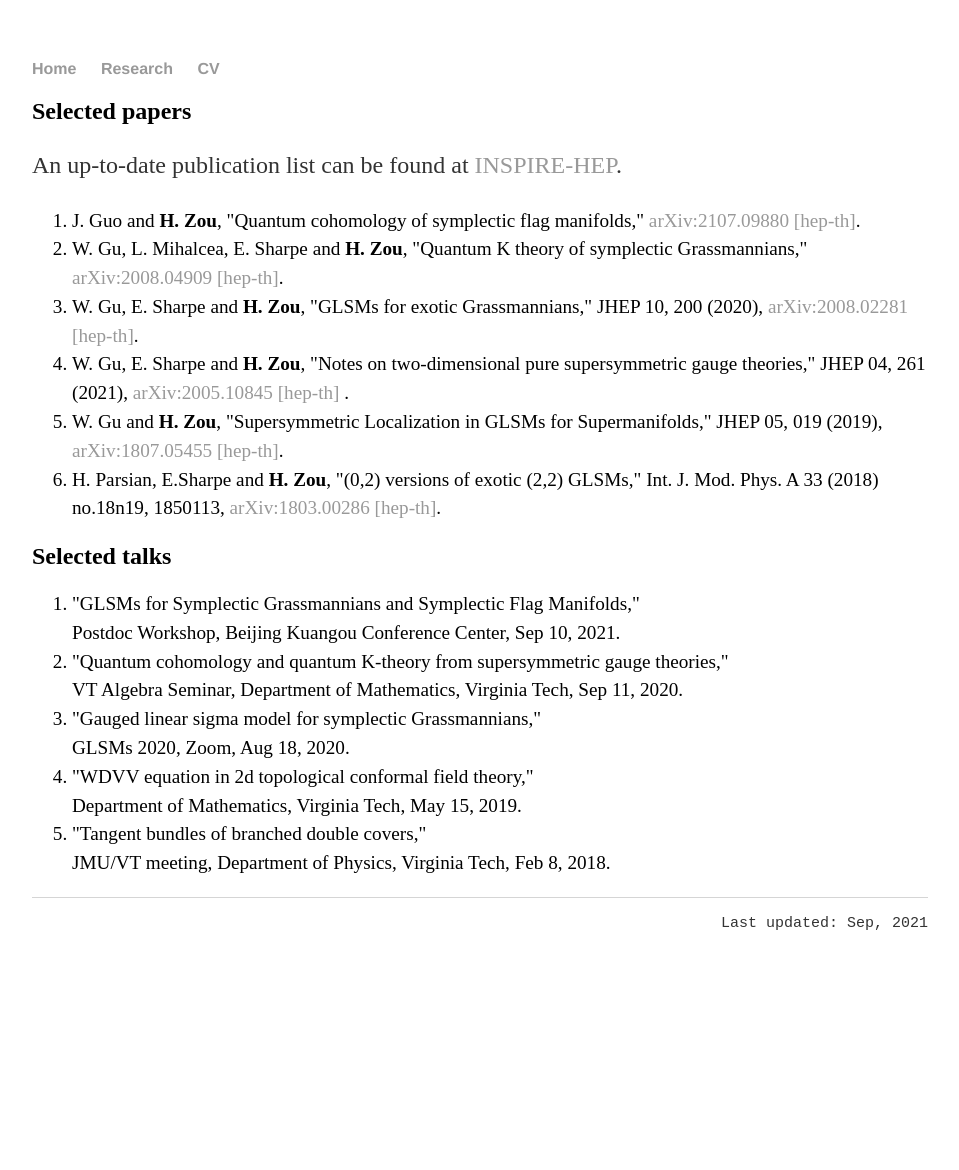
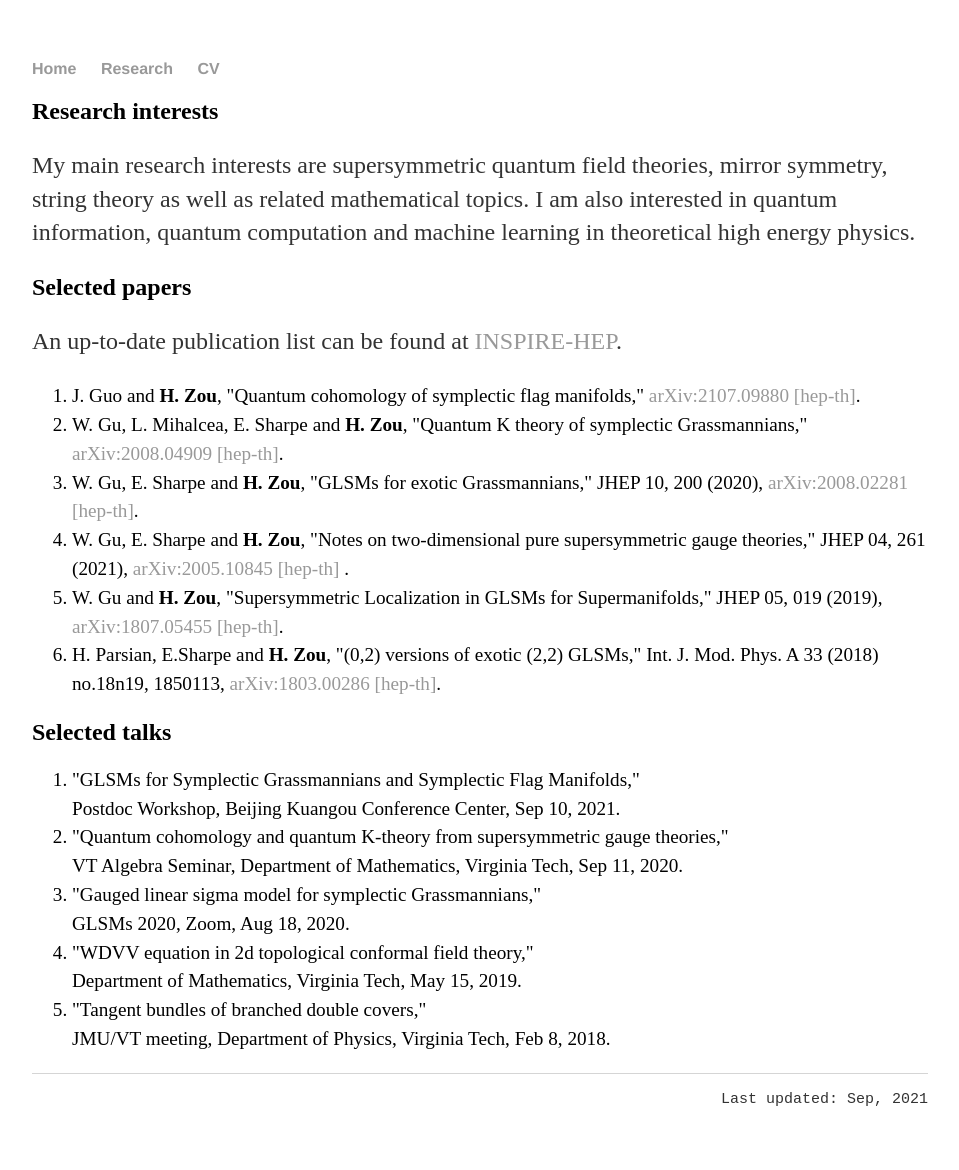
Before and after one commit to hhzou/hhzou.github.io, a Jekyll site: the page built from research/index.html, in a window 1280 px wide. Shown: the whole page, without its empty margins (160-1119 px from the left). Built offline with Jekyll 4.4.1, drawn with Linux system fonts in a browser that asks for light colours; before the commit the page ends 994 px from its top, so only the background shows below that.

Commit message:
Update index.html

```diff
--- a/research/index.html
+++ b/research/index.html
@@ -3,6 +3,11 @@ layout: default
 title: Hao Zou - Research
 ---
 <div class="research">
+	<h2>Research interests</h2>
+	<p>
+		My main research interests are supersymmetric quantum field theories, mirror symmetry, string theory as well as related mathematical topics. I am also interested in quantum information, quantum computation and machine learning in theoretical high energy physics.
+	</p>
+
 	<h2>Selected papers </h2>
 	<p> An up-to-date publication list can be found at <a href="https://inspirehep.net/authors/1056827" target="_blank" rel="noopener noreferrer">INSPIRE-HEP</a>. </p>
 	<ol style="font-size:1.2em; line-height: 150%">
```
